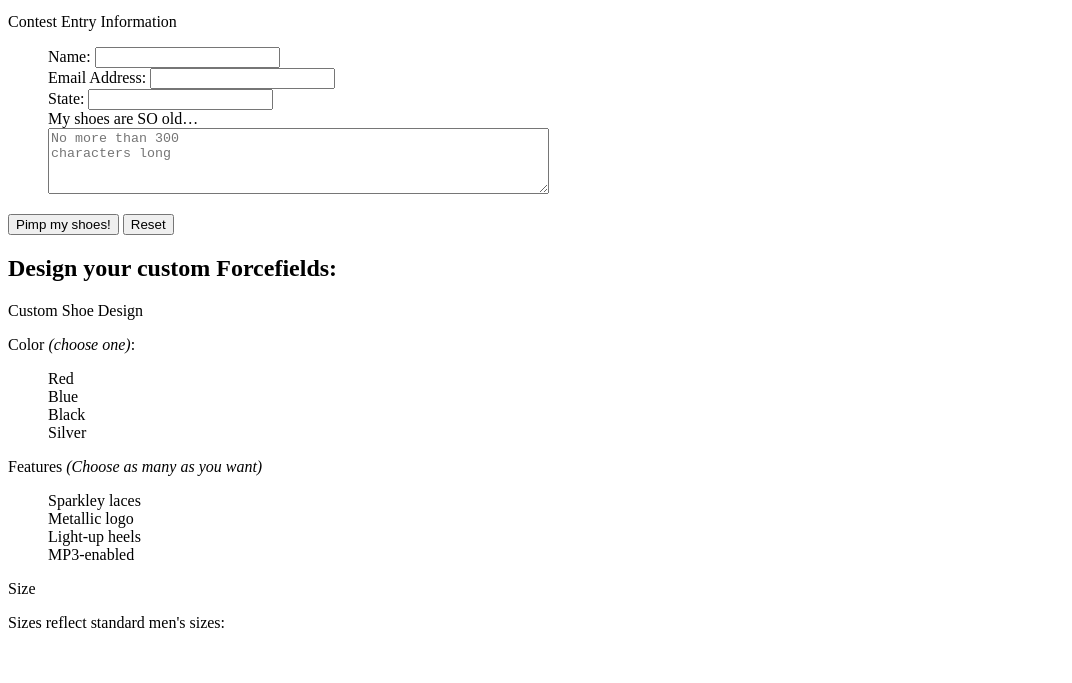
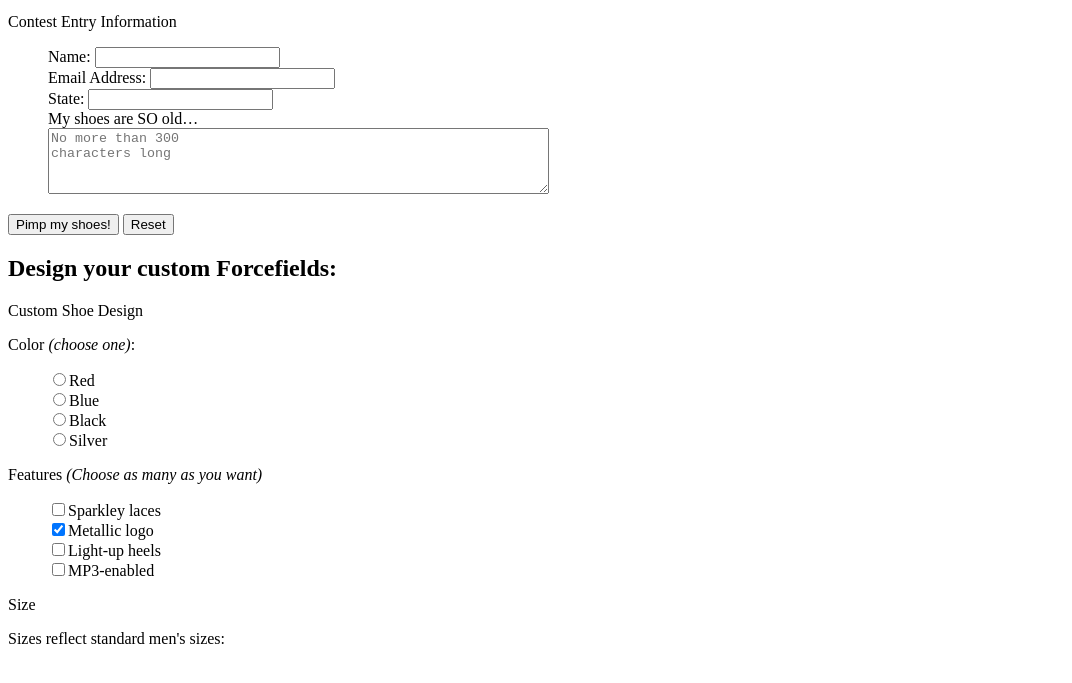
Before and after one commit to daverivas/learning-web-design, a plain HTML site: page Ch9/contest_entry.html in a window 1280 px wide. Shown: the part 101-784 px from the top of the page, without its empty margins (0-1072 px from the left). Drawn offline with Linux system fonts and the light colour scheme.

Commit message:
completed exercise 9-2

```diff
--- a/Ch9/contest_entry.html
+++ b/Ch9/contest_entry.html
@@ -53,13 +53,13 @@ characters long"></textarea></li>
 
 <ul>
 
-<li>Red</li>
+<li><input type="radio" name="color" value="red">Red</li>
 
-<li>Blue</li>
+<li><input type="radio" name="color" value="blue">Blue</li>
 
-<li>Black</li>
+<li><input type="radio" name="color" value="black">Black</li>
 
-<li>Silver</li>
+<li><input type="radio" name="color" value="silver">Silver</li>
 
 </ul>
 
@@ -69,13 +69,13 @@ characters long"></textarea></li>
 
 <ul>
 
-<li>Sparkley laces</li>
+<li><input type="checkbox" name="features[]" value="sparkley laces">Sparkley laces</li>
 
-<li>Metallic logo</li>
+<li><input type="checkbox" name="features[]" value="metallic logo" checked="checked">Metallic logo</li>
 
-<li>Light-up heels</li>
+<li><input type="checkbox" name="features[]" value="light-up heels">Light-up heels</li>
 
-<li>MP3-enabled</li>
+<li><input type="checkbox" name="features[]" value="mp3-enabled">MP3-enabled</li>
 
 </ul>
 
```
